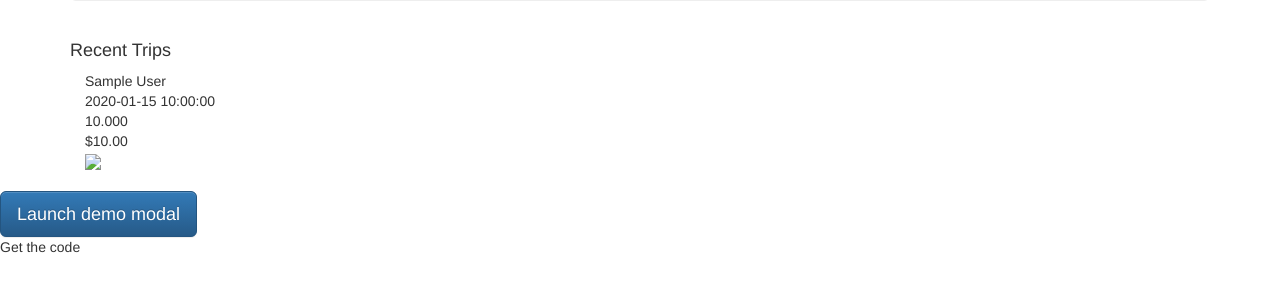
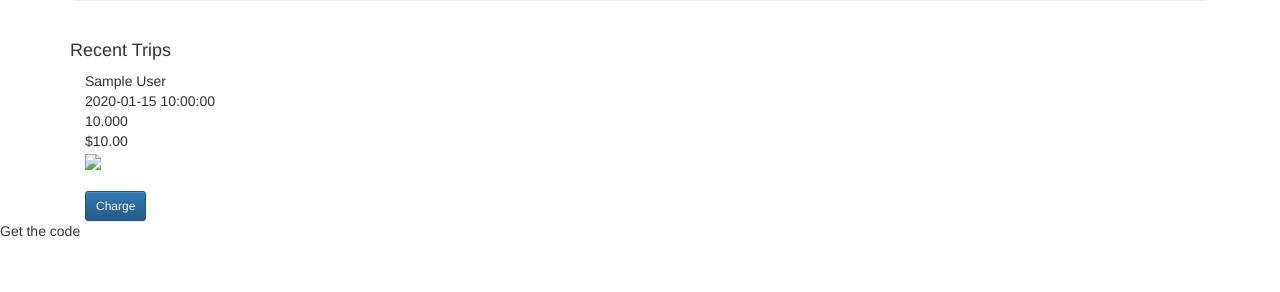
Before and after one commit to abbyoung/automatic-trip, a Flask app: template templates/index.html in a window 1280 px wide. Shown: the part 295-587 px from the top of the page. Run offline with Flask 2, Linux system fonts and the light colour scheme; the template is opened without the code that fills it: most values are stand-ins (such as "Sample title", 1, 10 or a date in 2020); grey boxes marked "Sample" are stand-in pictures; some libraries are stand-ins or nearby versions.

Commit message:
price updates with radio buttons in modal

```diff
--- a/static/css/main.css
+++ b/static/css/main.css
@@ -1,9 +1,9 @@
 
 /* Friends List */
 img.friend_profile {
-    height: 50px;
-    width: 50px;
-    border-radius: 25px;
+    height: 25px;
+    width: 25px;
+    border-radius: 15px;
 }
 
 .modal-body ul {
@@ -18,3 +18,7 @@
 .modal-body li a {
     text-decoration: none;
 }
+
+.col-md-offset-6 {
+    margin-left: 0px;
+}
--- a/templates/base.html
+++ b/templates/base.html
@@ -14,7 +14,8 @@
     <!-- Optional theme -->
     <link rel="stylesheet" href="https://maxcdn.bootstrapcdn.com/bootstrap/3.3.4/css/bootstrap-theme.min.css">
     <link rel="stylesheet" href="static/css/main.css">
-
+     <!-- jQuery (necessary for Bootstrap's JavaScript plugins) -->
+    <script src="https://ajax.googleapis.com/ajax/libs/jquery/2.1.3/jquery.min.js"></script>
 
     <!-- HTML5 shim and Respond.js for IE8 support of HTML5 elements and media queries -->
     <!-- WARNING: Respond.js doesn't work if you view the page via file:// -->
@@ -41,8 +42,7 @@
 
     </div> <!-- /container -->
 
-    <!-- jQuery (necessary for Bootstrap's JavaScript plugins) -->
-    <script src="https://ajax.googleapis.com/ajax/libs/jquery/2.1.3/jquery.min.js"></script>
+
     <!-- Latest compiled and minified JavaScript -->
     <script src="https://maxcdn.bootstrapcdn.com/bootstrap/3.3.4/js/bootstrap.min.js"></script>
     <!-- IE10 viewport hack for Surface/desktop Windows 8 bug -->
--- a/templates/index.html
+++ b/templates/index.html
@@ -15,13 +15,18 @@
         <div class="col-lg-12">
           <h4>Recent Trips</h4>
             {% for trip in recent_trips %}
-                <div class="col-md-4">
+                <div class="col-md-4" id="{{trip['id']}}">
                     {{trip['start_location']['display_name']}}<br/>
                     {{trip['start_time']}}<br/>
                     {{'%0.3f' % trip['fuel_volume_gal'] | float}}<br/>
                     ${{'%0.2f' % trip['fuel_cost_usd'] | float}}<br/>
+
                     <img src="https://maps.googleapis.com/maps/api/staticmap?size=200x200&path=weight:5%7Ccolor:blue%7Cenc:{{trip['path']}}"/><br/>
                     <br/>
+                    <button type="button" class="btn btn-primary btn-sm" data-dollars="{{trip['fuel_cost_usd']}}" data-toggle="modal" data-target="#payModal">
+                      Charge
+                    </button>
+
                 </div>
             {% endfor %}
             </div>
@@ -31,27 +36,41 @@
 
       </div>
 
-      <!-- Button trigger modal -->
-<button type="button" class="btn btn-primary btn-lg" data-toggle="modal" data-target="#myModal">
-  Launch demo modal
-</button>
 
 <!-- Modal -->
-<div class="modal fade" id="myModal" tabindex="-1" role="dialog" aria-labelledby="myModalLabel" aria-hidden="true">
+<div class="modal fade" id="payModal" tabindex="-1" role="dialog" aria-labelledby="myModalLabel" aria-hidden="true">
   <div class="modal-dialog">
     <div class="modal-content">
       <div class="modal-header">
         <button type="button" class="close" data-dismiss="modal" aria-label="Close"><span aria-hidden="true">&times;</span></button>
         <h4 class="modal-title" id="myModalLabel">Charge a Friend</h4>
       </div>
-      <div class="modal-body col-md-6 col-md-offset-6">
+      <div class="modal-body col-md-12">
+        <form>
+            <div class="col-md-6">
+               <div class="radio">
+                  <label>
+                    <input type="radio" name="optionsAmount" value="" checked>
+                    Full price - 100%
+                  </label>
+                </div>
 
+                <div class="radio">
+                  <label>
+                    <input type="radio" name="optionsAmount" value="">
+                    Split the tab - 50%
+                  </label>
+                </div>
+
+            </div>
+
+            <div class="col-md-6 col-md-offset-6">
                 <h4>Friends</h4>
 
                 {% for friend in friends %}
                     <div class="radio">
                       <label>
-                <input type="radio" name="friends" id="{{friend['id']}}" value="{{friend['id']}}" checked>
+                        <input type="radio" name="friends" id="{{friend['id']}}" value="{{friend['id']}}">
                         <a href="https://sandbox-api.venmo.com/v1/users/{{friend['id']}}?access_token={{venmo_key}}">
                         <img class="friend_profile" src="{{friend['profile_picture_url']}}"/>
                     {{friend['display_name']}}</a>
@@ -59,16 +78,41 @@
                     </div>
 
                 {% endfor %}
+            </div>
+       </form>
 
       </div>
       <div class="modal-footer">
         <button type="button" class="btn btn-default" data-dismiss="modal">Close</button>
-        <button type="button" class="btn btn-primary">Charge $x.xx</button>
+        <button type="button" class="btn btn-primary charge"></button>
       </div>
+
     </div>
   </div>
 </div>
 
+  <script>
+    $('#payModal').on('show.bs.modal', function(e) {
+      var price = $(e.relatedTarget).data('dollars');
+      price = price.toFixed(2);
+      $('.charge').html('Charge $'+price);
+
+      var $defaultRadio = $('input:radio[name="optionsAmount"]').eq(0);
+      if($defaultRadio.is(':checked') === false) {
+        $defaultRadio.prop('checked', true);
+    }
+
+      $('input[name="optionsAmount"]').eq(0).attr('value', price);
+      $('input[name="optionsAmount"]').eq(1).attr('value', (price/2).toFixed(2));
+
+      $('input[name="optionsAmount"]').change(function(){
+        $('.charge').html('Charge $'+ $(this).val());
+      });
 
 
+  });
+
+
+  </script>
+
     {% endblock %}
```
Lines whose indentation alone changed are shown as unchanged.
